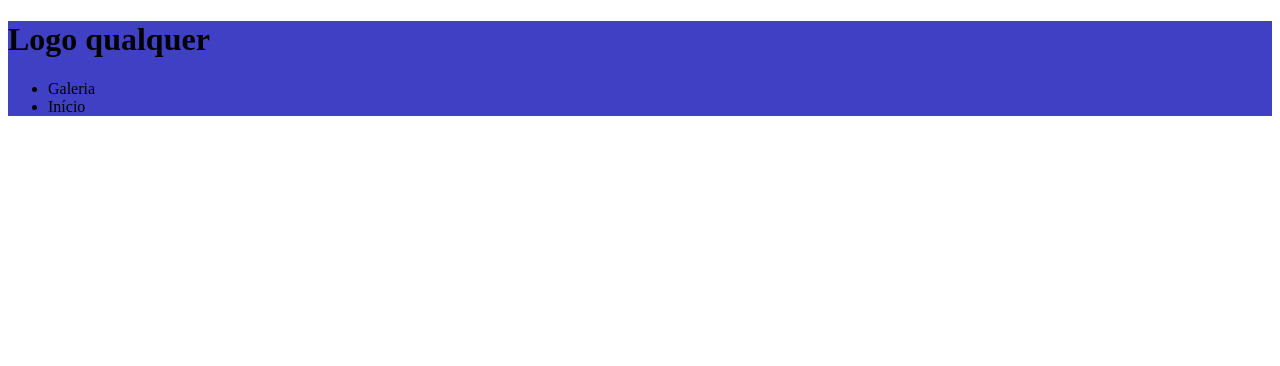
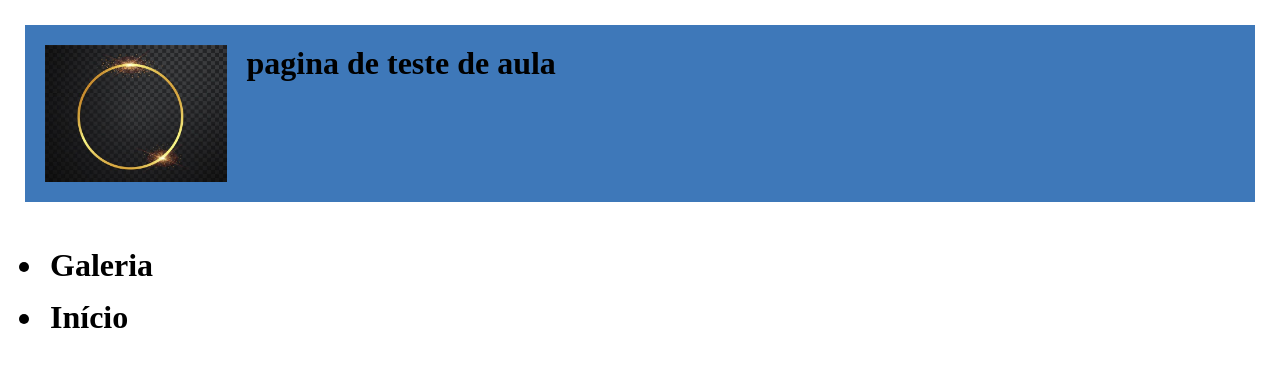
Before and after one commit to 23071960/Trilha_de_Programacao, a plain HTML site: page index.html in a window 1280 px wide. Drawn offline with Linux system fonts and the light colour scheme.

Commit message:
Add files via upload

```diff
--- a/index.html
+++ b/index.html
@@ -1,5 +1,5 @@
 <!DOCTYPE html>
-<html lang="en">
+<html lang="port-br">
 <head>
     <meta charset="UTF-8">
     <meta http-equiv="X-UA-Compatible" content="IE=edge">
@@ -8,18 +8,16 @@
     <title>Turma I </title>
 </head>
 <body>
-    <header>
-<h1>Logo qualquer</h1>
-<ul>
-<li> Galeria </li>
-<li> Início </li>
+    <header  class="cabeçalho">
+    <img class="cabeçalho-imagem" src="unLogo.jpg" alt= "unLogo">
+        <h1> pagina de teste de aula</header><h1>
+</header>
+<h1>
+    <ul class="cabeçalho-lista">
 
-
-
+    <li class="cabeçalho-linha"> Galeria </li>
+    <li> Início </li>
 </ul>
 
-
-
-    </header>
 </body>
 </html>
--- a/style.css
+++ b/style.css
@@ -1,4 +1,25 @@
-header{
-    background-color: rgb(64, 64, 197);
+.cabeçalho{
+    background-color: rgb(62, 120, 185);
+    color: black;
+    display: flex;
+    padding: 10px;
+    justify-content:left;
 
 }
+.cabeçalho-imagem{
+    width: 15%;
+    height: 15%;
+
+}
+*{
+
+    margin: 05px;;
+    padding: 05px;
+}
+.cabeçalho-item{
+
+    display: inline-block;
+    font-size: 30px;
+
+
+}
```
Also changed, not shown: unLogo.jpg (added).
